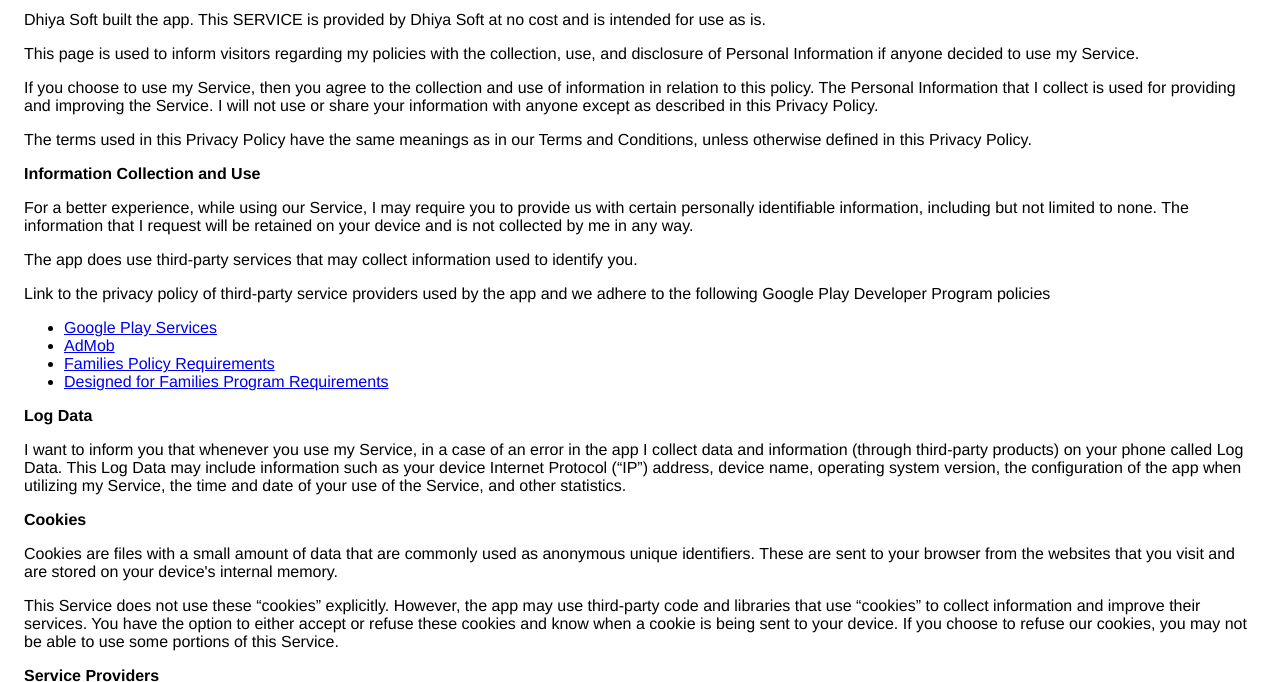
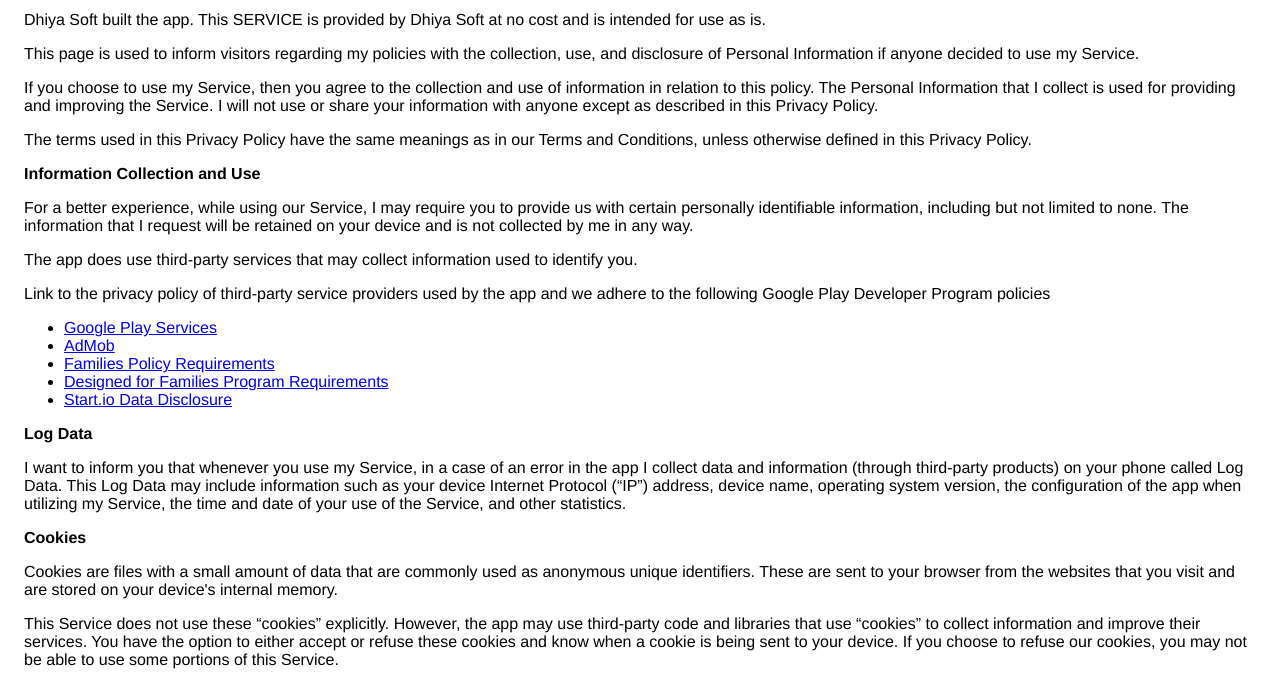
Before and after one commit to dhiyasoft/dhiyasoft.github.io, a plain HTML site: page privacy-policy.html in a window 1280 px wide. Shown: the part 103-785 px from the top of the page. Drawn offline with Linux system fonts and the light colour scheme.

Commit message:
Update privacy-policy.html

```diff
--- a/privacy-policy.html
+++ b/privacy-policy.html
@@ -38,6 +38,7 @@
                   </p> <ul><li><a href="https://www.google.com/policies/privacy/" target="_blank" rel="noopener noreferrer">Google Play Services</a></li><li><a href="https://support.google.com/admob/answer/6128543?hl=en" target="_blank" rel="noopener noreferrer">AdMob</a></li>
         <li><a href="https://support.google.com/googleplay/android-developer/answer/9893335#families-policy" target="_blank" rel="noopener noreferrer">Families Policy Requirements</a></li>
         <li><a href="https://play.google.com/console/about/programs/families/" target="_blank" rel="noopener noreferrer">Designed for Families Program Requirements</a></li>
+        <li><a href="https://support.start.io/hc/en-us/articles/4413793394962-Google-Play-Safety-Section-Data-Disclosure#data_collected_and_shared_automatically" target="_blank" rel="noopener noreferrer">Start.io Data Disclosure</a></li>
         <!----><!----><!----><!----><!----><!----><!----><!----><!----><!----><!----><!----><!----><!----><!----><!----><!----><!----><!----><!----><!----><!----><!----><!----><!----><!----></ul></div> <p><strong>Log Data</strong></p> <p>
                   I want to inform you that whenever you
                   use my Service, in a case of an error in the app
```
